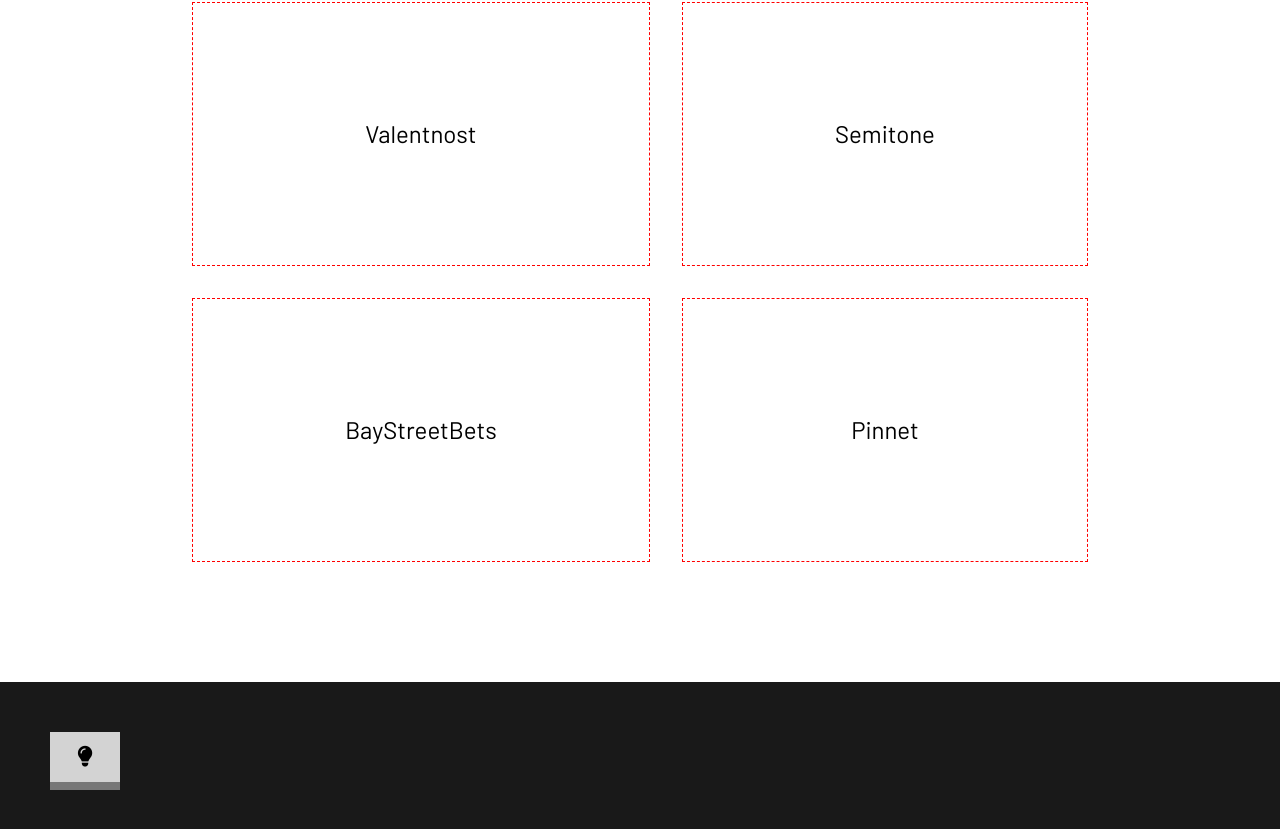
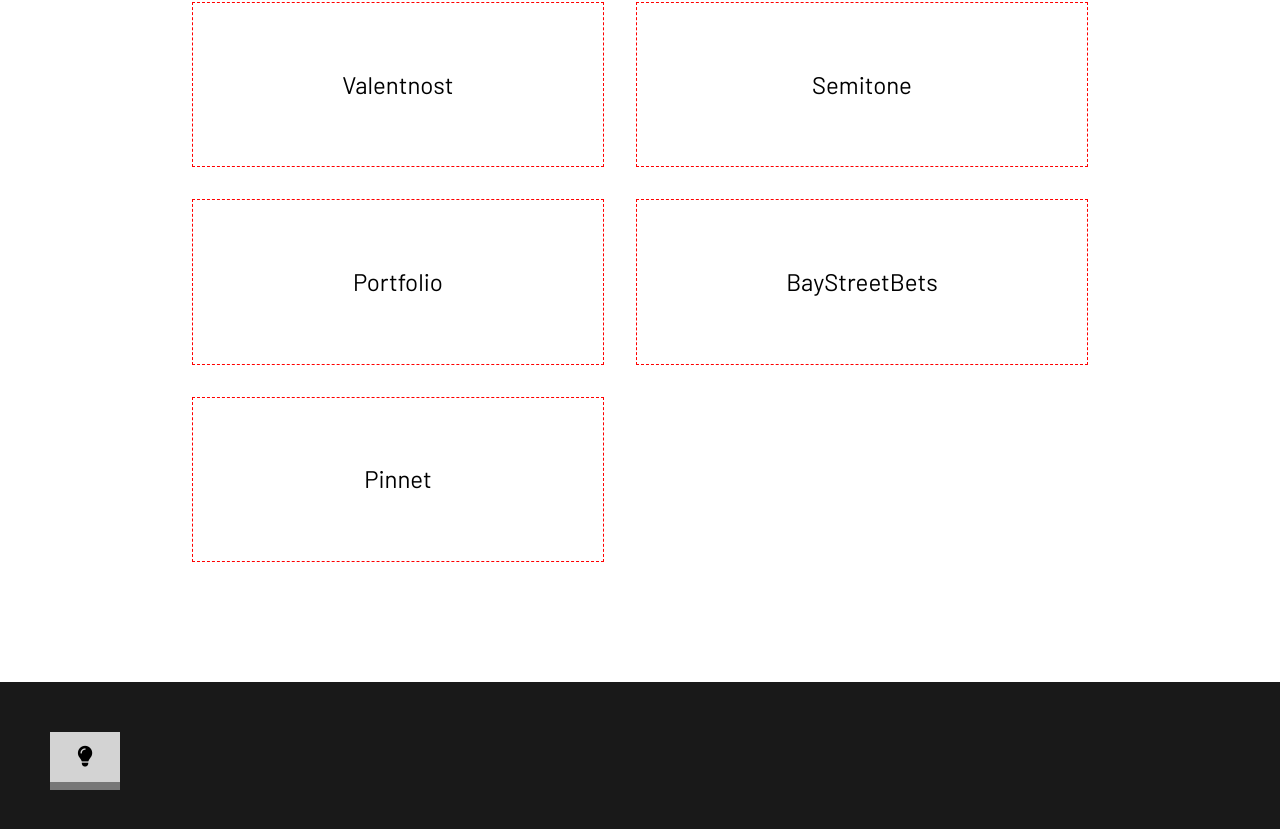
Before and after one commit to ryanpunwasi/portfolio, a React (Create React App) app: page / in a window 1280 px wide. Shown: the part 2518-3347 px from the top of the page. Built offline with nearby package versions, Linux system fonts and the light colour scheme.

Commit message:
refactor: lifted project data to Projects component, pass project object down as prop

```diff
--- a/src/components/ProjectListTab.jsx
+++ b/src/components/ProjectListTab.jsx
@@ -2,52 +2,13 @@ import ProjectListTabItem from "./ProjectListTabItem";
 
 import "./ProjectListTab.scss";
 
-const ProjectListTab = ({ setTab, setSelectedProject }) => {
-  const projects = [
-    {
-      id: 0,
-      name: "Valentnost",
-      desc: "A web app that helps in the memorization of the periodic table",
-      repo: "https://github.com/ryanpunwasi/valentnost",
-      liveSite: "https://valentnost.app",
-      icon: "",
-      stack: ["HTML", "CSS", "React", "Redux"],
-    },
-    {
-      id: 1,
-      name: "Semitone",
-      desc: "A web app where users can practice identifying notes, octaves, chords, and scales by sound",
-      repo: "https://github.com/ryanpunwasi/semitone",
-      liveSite: "https://semitone.io",
-      icon: "",
-      stack: ["HTML5", "CSS3", "Bootstrap 5", "React", "Redux"],
-    },
-    {
-      id: 2,
-      name: "BayStreetBets",
-      desc: "A web app where users can practice identifying notes, octaves, chords, and scales by sound",
-      repo: "https://github.com/ryanpunwasi/semitone",
-      liveSite: "https://semitone.io",
-      icon: "",
-      stack: ["HTML5", "CSS3", "Bootstrap 5", "React", "Redux"],
-    },
-    {
-      id: 3,
-      name: "Pinnet",
-      desc: "A web app where users can practice identifying notes, octaves, chords, and scales by sound",
-      repo: "https://github.com/ryanpunwasi/semitone",
-      liveSite: "https://semitone.io",
-      icon: "",
-      stack: ["HTML5", "CSS3", "Bootstrap 5", "React", "Redux"],
-    },
-  ];
-
+const ProjectListTab = ({ setTab, setSelectedProject, projects }) => {
   const renderedProjects = projects.map(project => (
     <ProjectListTabItem
       key={project.id}
       setTab={setTab}
       setSelectedProject={setSelectedProject}
-      {...project}
+      project={project}
     />
   ));
   return <section className="project__list">{renderedProjects}</section>;
--- a/src/components/ProjectListTabItem.jsx
+++ b/src/components/ProjectListTabItem.jsx
@@ -1,13 +1,13 @@
 import "./ProjectListTabItem.scss";
 
-const ProjectListTabItem = function ({ name, setSelectedProject, setTab }) {
+const ProjectListTabItem = function ({ project, setSelectedProject, setTab }) {
   const onClick = () => {
-    setSelectedProject(name);
+    setSelectedProject(project);
     setTab("project");
   };
   return (
     <article className="project__item" onClick={onClick}>
-      {name}
+      {project.name}
     </article>
   );
 };
--- a/src/components/Projects.jsx
+++ b/src/components/Projects.jsx
@@ -6,12 +6,62 @@ import "./Projects.scss";
 const Projects = props => {
   const [tab, setTab] = useState("list");
   const [selectedProject, setSelectedProject] = useState(null);
+
+  const projects = [
+    {
+      id: 0,
+      name: "Valentnost",
+      desc: "A single-page web application that helps in the memorization of the names and symbols of the elements of the periodic table.",
+      repo: "https://github.com/ryanpunwasi/valentnost",
+      liveSite: "https://valentnost.app",
+      icon: "",
+      stack: ["HTML", "CSS", "React", "Redux"],
+    },
+    {
+      id: 1,
+      name: "Semitone",
+      desc: "A single-page web application where users can practice identifying notes, octaves, chords, and scales by sound.",
+      repo: "https://github.com/ryanpunwasi/semitone",
+      liveSite: "https://semitone.io",
+      icon: "",
+      stack: ["HTML5", "CSS3", "Bootstrap 5", "React", "Redux"],
+    },
+    {
+      id: 2,
+      name: "Portfolio",
+      desc: "A website displaying my portfolio of projects",
+      repo: "https://github.com/ryanpunwasi/portfolio",
+      liveSite: "https://semitone.io",
+      icon: "",
+      stack: ["HTML5", "CSS3", "React"],
+    },
+    {
+      id: 3,
+      name: "BayStreetBets",
+      desc: "A web app where users can practice buying and selling stocks ",
+      repo: "https://github.com/ryanpunwasi/semitone",
+      liveSite: null,
+      icon: "",
+      stack: ["HTML5", "CSS3", "Bootstrap 5", "React", "Redux"],
+    },
+    {
+      id: 4,
+      name: "Pinnet",
+      desc: "A web app where users can practice identifying notes, octaves, chords, and scales by sound",
+      repo: "https://github.com/ryanpunwasi/semitone",
+      liveSite: null,
+      icon: "",
+      stack: ["HTML5", "CSS3", "Bootstrap 5", "React", "Redux"],
+    },
+  ];
+
   return (
     <div className="projects">
       {tab === "list" && (
         <ProjectListTab
           setTab={setTab}
           setSelectedProject={setSelectedProject}
+          projects={projects}
         />
       )}
       {tab === "project" && (
```
